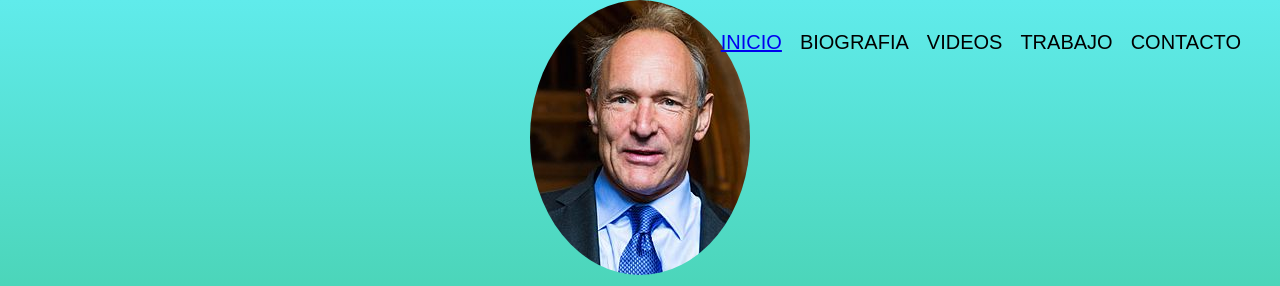
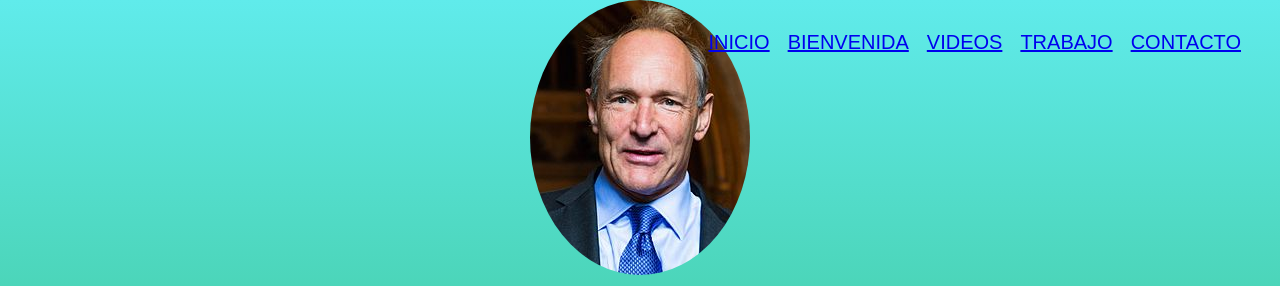
Before and after one commit to Ibrahimproo/webpage, a plain HTML site: page index.html in a window 1280 px wide. Shown: the top 286 px of the page. Drawn offline with Linux system fonts and the light colour scheme.

Commit message:
Update index.html

```diff
--- a/index.html
+++ b/index.html
@@ -10,10 +10,10 @@
 
     <ul class="menu">
         <li class="enlaces"><a href="#bienvenida">INICIO</a></li>
-        <li class="enlaces"><a href="#bío"></a>BIOGRAFIA</li>
-        <li class="enlaces"><a href="#videos"></a>VIDEOS</li>
-        <li class="enlaces"><a href="#trabajo"></a>TRABAJO</li>
-        <li class="enlaces"><a href="#contacto"></a>CONTACTO</li>
+        <li class="enlaces"><a href="#bío">BIENVENIDA</a></li>
+        <li class="enlaces"><a href="#videos">VIDEOS</a></li>
+        <li class="enlaces"><a href="#trabajo">TRABAJO</a></li>
+        <li class="enlaces"><a href="#contacto">CONTACTO</a></li>
     </ul>
     <section id="bienvenida" class="parallax-container">
     <div class="parallax-iner">
```
